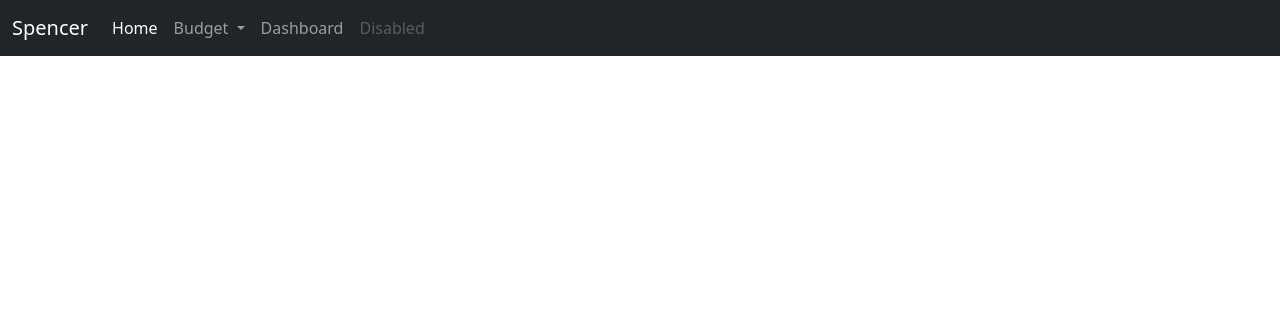
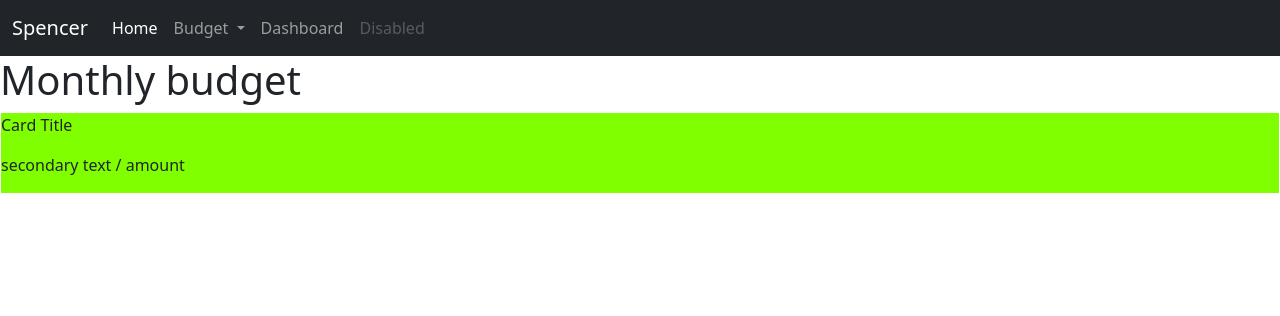
Before and after one commit to spencerboles/lifeapp, a Django app: page /budget/ in a window 1280 px wide. Shown: the top 316 px of the page. Run offline with Django 4.2, Linux system fonts and the light colour scheme; some libraries are stand-ins or nearby versions.

Commit message:
main page start

```diff
--- a/lifeapp/budget/static/main.css
+++ b/lifeapp/budget/static/main.css
@@ -15,3 +15,9 @@
 {
     border: 1px solid #000;
 }
+
+.card-main
+{
+    border: 1px solid white;
+    background-color: chartreuse !important;
+}
--- a/lifeapp/budget/templates/base.html
+++ b/lifeapp/budget/templates/base.html
@@ -10,6 +10,8 @@
     <title>{{ title }}</title>
     <meta name="description" content="" />
     <meta name="viewport" content="width=device-width, initial-scale=1" />
+    {% load static %}
+    <link rel="stylesheet" href="{% static 'main.css' %}" />
     <link
       href="https://cdn.jsdelivr.net/npm/bootstrap@5.2.0/dist/css/bootstrap.min.css"
       rel="stylesheet"
@@ -21,8 +23,6 @@
       type="text/css"
       href="https://cdn.datatables.net/1.12.1/css/jquery.dataTables.css"
     />
-    {% load static %}
-    <link rel="stylesheet" href="{% static 'main.css' %}" />
   </head>
   <body>
     <!--[if lt IE 7]>
--- /dev/null
+++ b/lifeapp/budget/templates/display/budget_dashboard.html
@@ -0,0 +1,16 @@
+{% extends "base.html" %} {% block content %}
+<div>
+  <h1>Monthly budget</h1>
+  <div>
+    <div class="card-main">
+      <div>
+        <p>Card Title</p>
+      </div>
+      <div>
+        <p>secondary text / amount</p>
+      </div>
+    </div>
+  </div>
+</div>
+
+{% endblock %}
--- a/lifeapp/budget/urls.py
+++ b/lifeapp/budget/urls.py
@@ -2,7 +2,7 @@ from django.urls import path
 from . import views
 
 urlpatterns = [
-    path('', views.budget),
+    path('', views.budget_dashboard),
     path('add-bucket/', views.add_bucket, name='add-bucket'),
     path('add-item/', views.add_item, name='add-item'),
     path('add-account/', views.add_account, name='add-account'),
@@ -12,4 +12,5 @@ urlpatterns = [
     path('items/<int:bucket_id>/', views.bucket_items, name='bucket-items'),
     path('items/<int:bucket_id>/<int:year>/<int:month>', views.bucket_items_month, name='bucket-items-year'),
     path('account/<int:account_id>', views.account_items, name='account-items')
+
 ]
--- a/lifeapp/budget/views.py
+++ b/lifeapp/budget/views.py
@@ -127,3 +127,6 @@ def account_items(request, account_id):
         chart = 0
 
     return render(request, 'display/account.html', {'account': account, 'items':items, 'total_spent':total_spent, 'chart':chart})
+
+def budget_dashboard(request):
+    return render(request, 'display/budget_dashboard.html')
```
